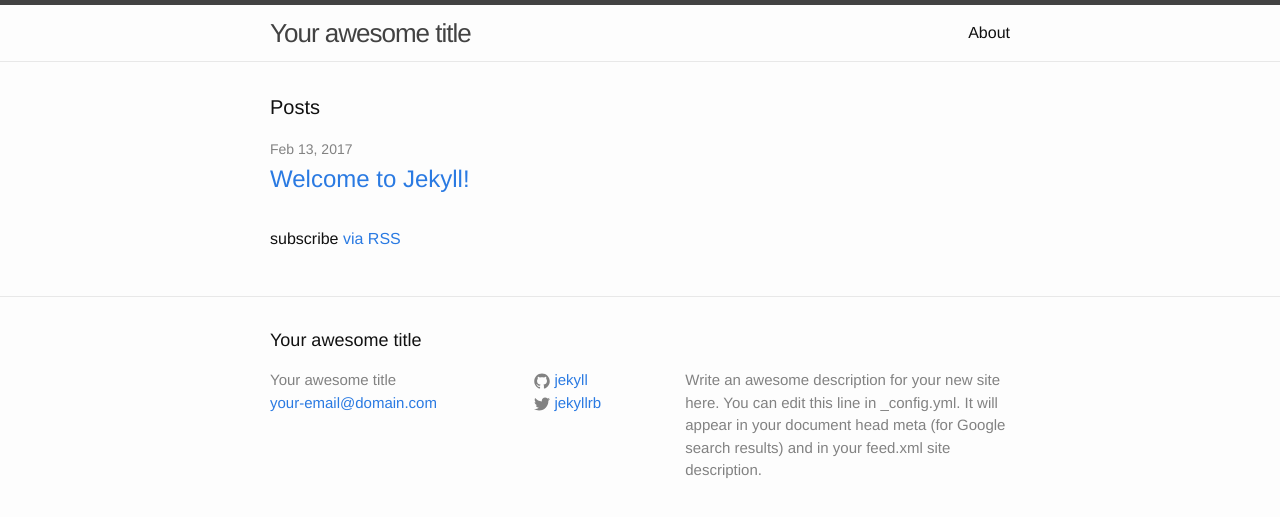
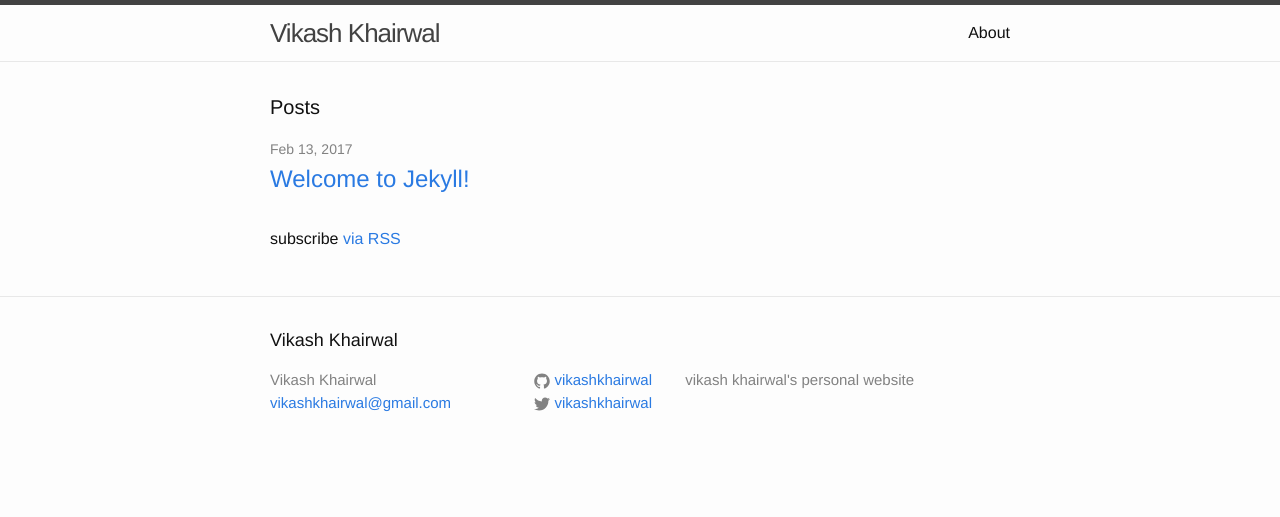
Before and after one commit to vikashkhairwal/vikashkhairwal.github.io, a Jekyll site: the page built from index.html, in a window 1280 px wide. Shown: the top 517 px of the page. Built offline with Jekyll 4.4.1, drawn with Linux system fonts in a browser that asks for light colours.

Commit message:
updated changes for personal details

```diff
--- a/_config.yml
+++ b/_config.yml
@@ -6,16 +6,14 @@
 # 'jekyll serve'. If you change this file, please restart the server process.
 
 # Site settings
-title: Your awesome title
-email: your-email@domain.com
+title: Vikash Khairwal
+email: vikashkhairwal@gmail.com
 description: > # this means to ignore newlines until "baseurl:"
-  Write an awesome description for your new site here. You can edit this
-  line in _config.yml. It will appear in your document head meta (for
-  Google search results) and in your feed.xml site description.
-baseurl: "" # the subpath of your site, e.g. /blog
-url: "http://yourdomain.com" # the base hostname & protocol for your site
-twitter_username: jekyllrb
-github_username:  jekyll
+  vikash khairwal's personal website
+baseurl: "http://www.vikashkhairwal.com" # the subpath of your site, e.g. /blog
+url: "http://www.vikashkhairwal.com" # the base hostname & protocol for your site
+twitter_username: vikashkhairwal
+github_username:  vikashkhairwal
 
 # Build settings
 markdown: kramdown
```
